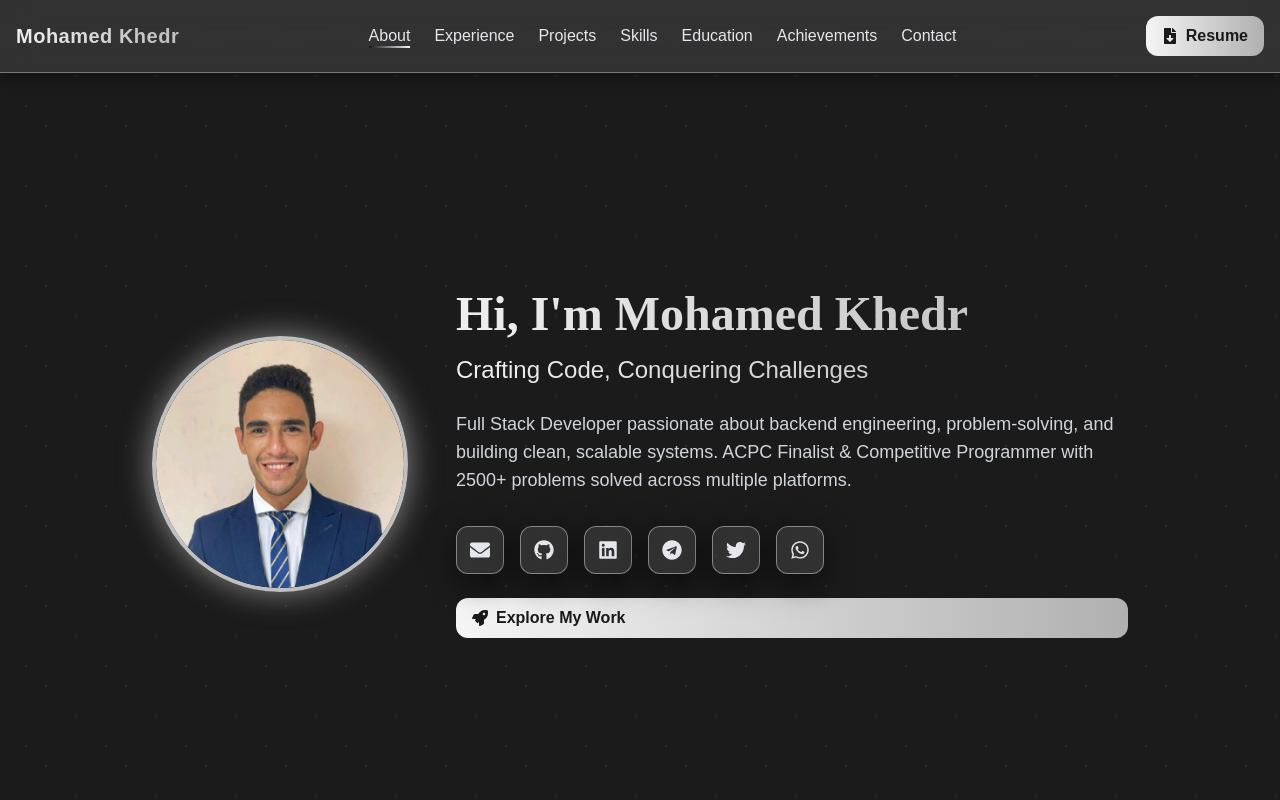
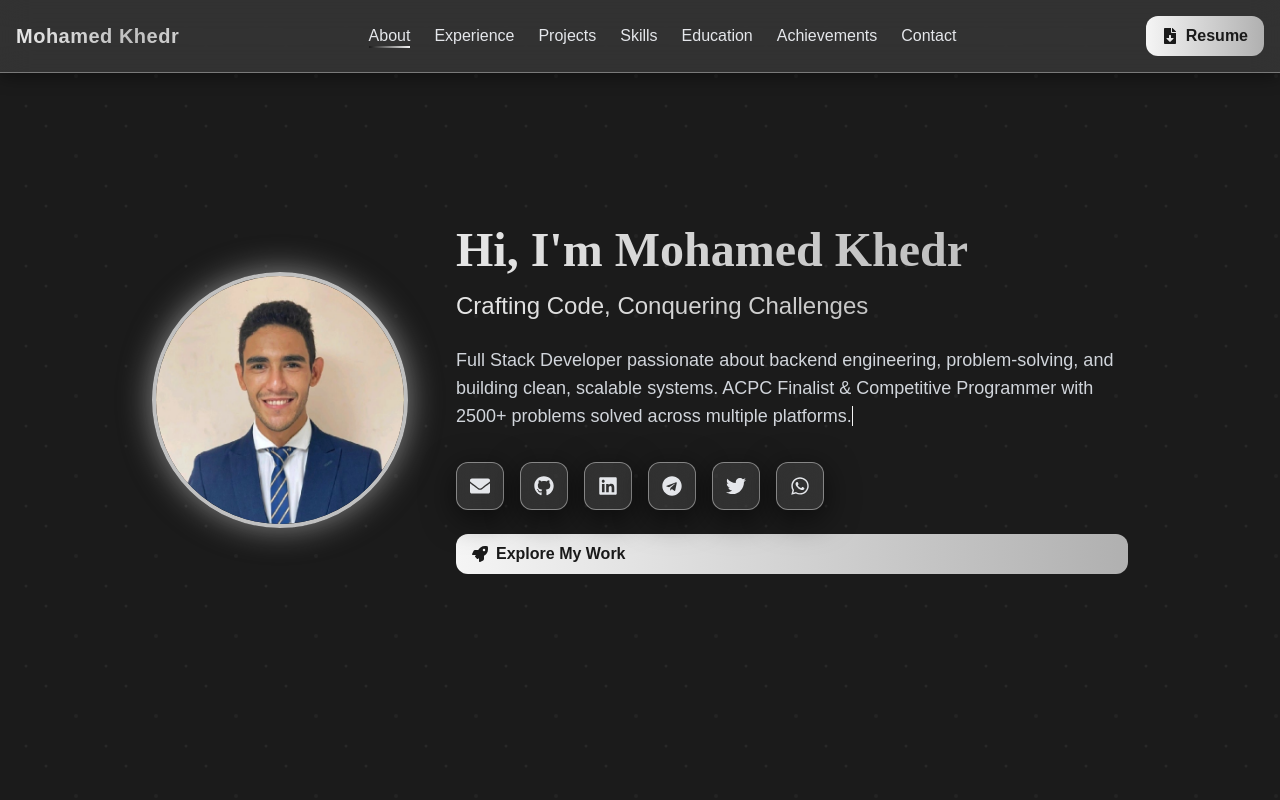
Before and after one commit to devkhedr/khedr-portfolio, a React (Vite) app: page / in a window 1280 px wide. Shown: the top 800 px of the page. Built offline with nearby package versions, Linux system fonts and the light colour scheme.

Commit message:
fix: enhance veritical space between sections

```diff
--- a/src/index.css
+++ b/src/index.css
@@ -136,7 +136,8 @@ body::after {
   margin: 0 auto;
   position: relative;
   z-index: 10;
-  padding-bottom: 10rem;
+  padding-top: 0rem;
+  padding-bottom: 12rem;
 }
 
 .navbar-section-container {
```
